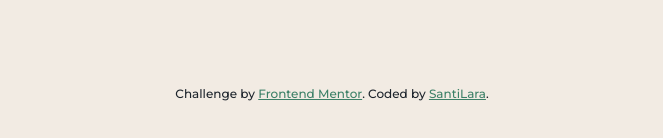
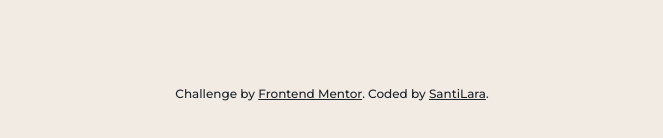
Before and after one commit to SantiagoLaraE/product-preview-card-component, a plain HTML site: page index.html in a window 1280 px wide. Shown: the part 659-797 px from the top of the page, without its empty margins (308-971 px from the left). Drawn offline with Linux system fonts and the light colour scheme.

Commit message:
Ajuste Accesibilidad y SEO

```diff
--- a/css/style.css
+++ b/css/style.css
@@ -96,7 +96,7 @@ main {
   padding: 1.6rem;
 }
 .attribution a {
-  color: var(--primary-color);
+  color: var(--dark-color);
 }
 @media screen and (min-width: 960px) {
   .product-card {
--- a/index.html
+++ b/index.html
@@ -4,7 +4,7 @@
 <head>
   <meta charset="UTF-8">
   <meta name="viewport" content="width=device-width, initial-scale=1.0">
-  <!-- displays site properly based on user's device -->
+  <meta name="description" content="This a practice of  product card">
   <link rel="icon" type="image/png" sizes="32x32" href="./images/favicon-32x32.png">
   <title>Frontend Mentor | Product preview card component</title>
   <link rel="preconnect" href="https://fonts.googleapis.com">
@@ -37,10 +37,10 @@
     </div>
   </main>
 
-  <div class="attribution">
+  <footer class="attribution">
     Challenge by <a href="https://www.frontendmentor.io?ref=challenge" target="_blank">Frontend Mentor</a>.
     Coded by <a href="santiagolarae.github.io">SantiLara</a>.
-  </div>
+  </footer>
 </body>
 
 </html>
```
